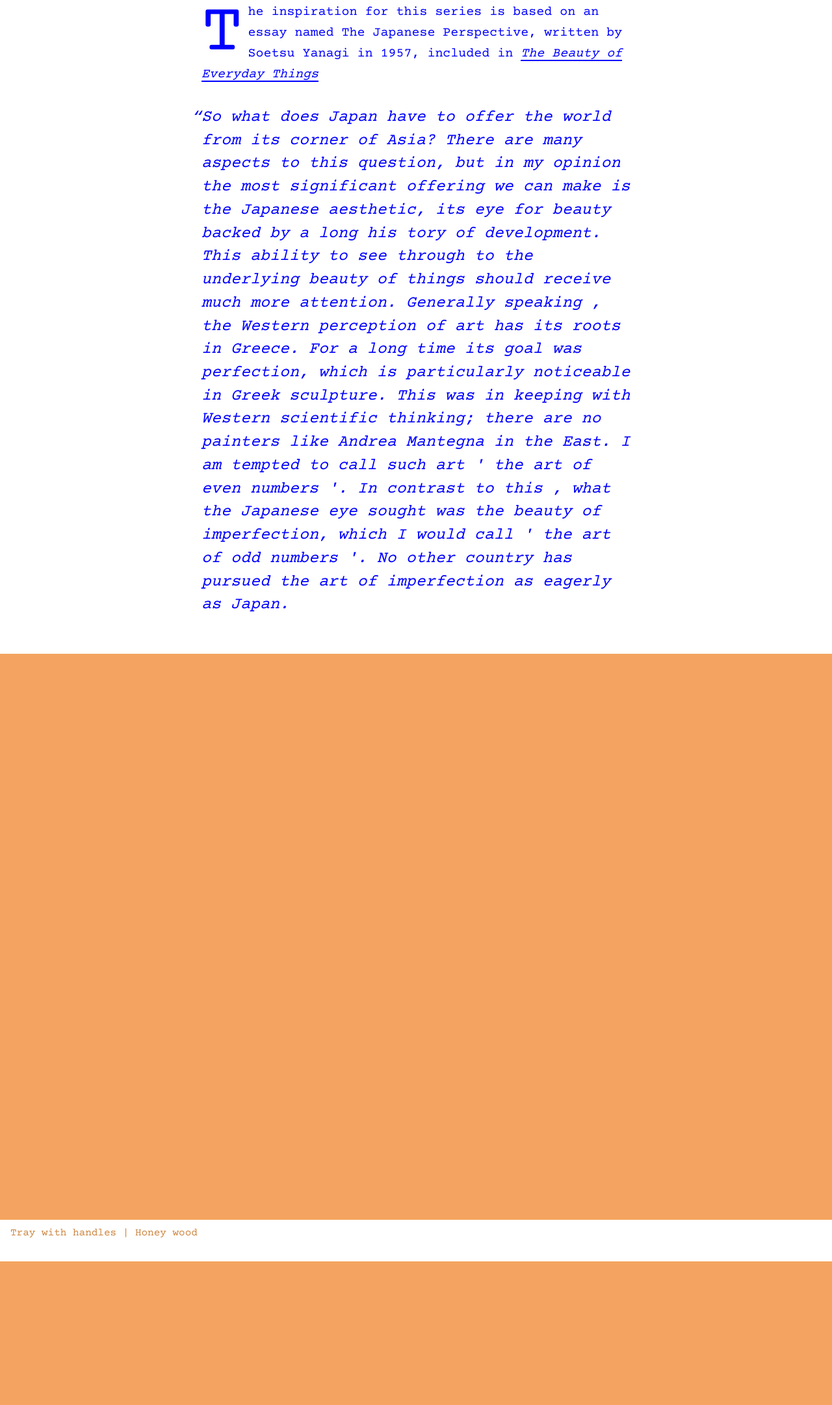
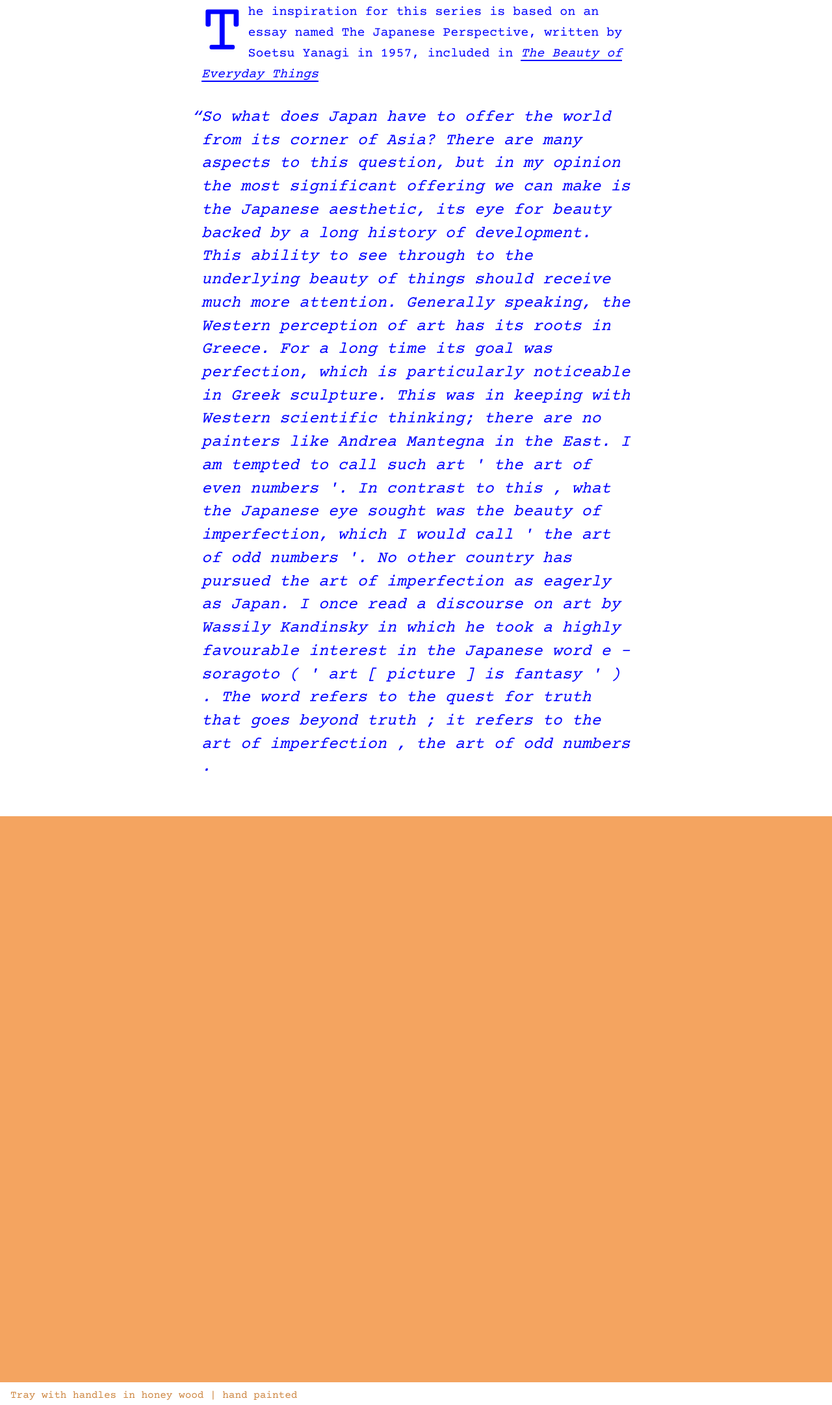
Before and after one commit to carlasushi/cosmic-newlook, an Eleventy site: page src/blog/2022-11-30-odd-numbers.html in a window 1280 px wide. Shown: the part 1433-3595 px from the top of the page at 65% size. Built offline with nearby package versions, Linux system fonts and the light colour scheme; Eleventy itself is replaced by a stand-in of ours; files that its build step writes are made by us from their sources.

Commit message:
kandinsky

```diff
--- a/src/blog/2022-11-30-odd-numbers.html
+++ b/src/blog/2022-11-30-odd-numbers.html
@@ -51,15 +51,16 @@ The inspiration for this series is based on an essay named The Japanese Perspect
 <blockquote>
     So what does Japan have to offer the world from its corner of Asia?
     There are many aspects to this question, but in my opinion the most significant offering
-    we can make is the Japanese aesthetic, its eye for beauty backed by a long his tory of development.
+    we can make is the Japanese aesthetic, its eye for beauty backed by a long history of development.
     This ability to see through to the underlying beauty of things should receive much more attention.
-    Generally speaking , the Western perception of art has its roots in Greece.
+    Generally speaking, the Western perception of art has its roots in Greece.
     For a long time its goal was perfection, which is particularly noticeable in Greek sculpture.
     This was in keeping with Western scientific thinking; there are no painters like Andrea Mantegna in the East.
     I am tempted to call such art ' the art of even numbers '.
     In contrast to this , what the Japanese eye sought was the beauty of imperfection,
     which I would call ' the art of odd numbers '.
     No other country has pursued the art of imperfection as eagerly as Japan.
+    I once read a discourse on art by Wassily Kandinsky in which he took a highly favourable interest in the Japanese word e - soragoto ( ' art [ picture ] is fantasy ' ) . The word refers to the quest for truth that goes beyond truth ; it refers to the art of imperfection , the art of odd numbers .
 </blockquote>
 <figure class="kg-card kg-image-card kg-width-full kg-card-hascaption">
     <picture class="fslightbox-image-wrap">
@@ -69,7 +70,7 @@ The inspiration for this series is based on an essay named The Japanese Perspect
             src="/img/Tb_K3t91Zd-600.jpeg" width="2400" height="1633">
         </picture>
         <figcaption>
-            Tray with handles | Honey wood
+            Tray with handles in honey wood | hand painted
         </figcaption>
 </figure>
 
@@ -80,6 +81,6 @@ The inspiration for this series is based on an essay named The Japanese Perspect
         <img alt="Small Vase" style="content-visibility:auto" decoding="async" loading="lazy" class="kg-image" src="/img/PzjnugsIdw-600.jpeg" width="2400" height="1926">
     </picture>
     <figcaption>
-        Robyn's egg small vase
+        Small vase in Robyn's egg | hand painted
     </figcaption>
 </figure>
```
